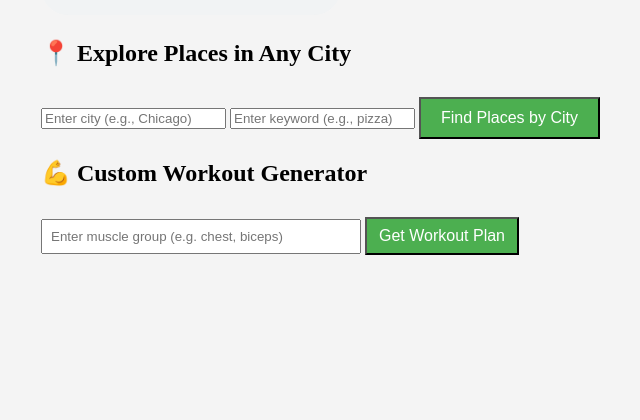
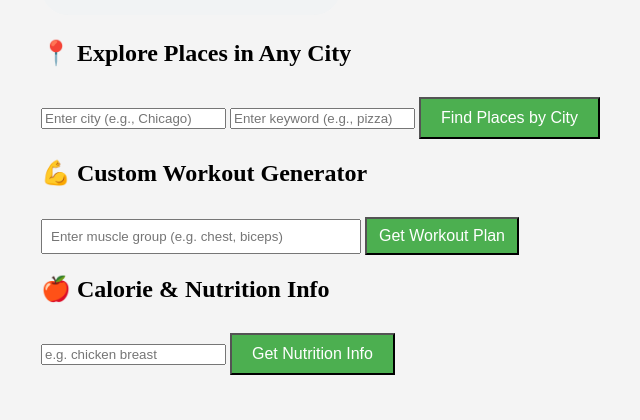
Before and after one commit to wgodderz/AI_API_Project, a Flask app: page / in a window 1280 px wide. Shown: the part 935-1355 px from the top of the page, without its empty margins (4-644 px from the left). Before the commit the page ends 1190 px from the top, so only its background shows below. Run offline with Flask 3, Linux system fonts and the light colour scheme; parts of the project's set-up code (start-up, migrations or seed data) failed here and were passed over; some libraries are stand-ins or nearby versions.

Commit message:
food Nutrition api

```diff
--- a/app.py
+++ b/app.py
@@ -228,6 +228,39 @@ def get_workout():
     except Exception as e:
         return jsonify({"error": str(e)}), 500
 
+@app.route("/get_calories", methods=["POST"])
+def get_calories():
+    data = request.get_json()
+    food_item = data.get("food", "").strip().lower()
+    if not food_item:
+        return jsonify({"error": "Please enter a food item."}), 400
+
+    USDA_API_KEY = os.getenv("USDA_API_KEY")
+    search_url = f"https://api.nal.usda.gov/fdc/v1/foods/search"
+    params = {
+        "api_key": USDA_API_KEY,
+        "query": food_item,
+        "pageSize": 1
+    }
+
+    try:
+        search_response = requests.get(search_url, params=params)
+        search_response.raise_for_status()
+        search_data = search_response.json()
+
+        if not search_data["foods"]:
+            return jsonify({"error": "No data found for that food."})
+
+        food = search_data["foods"][0]
+        return jsonify({
+            "name": food.get("description", "Unknown"),
+            "calories": food.get("foodNutrients", [{}])[3].get("value", "N/A"),  # Approx index
+            "protein": food.get("foodNutrients", [{}])[0].get("value", "N/A"),
+            "carbohydrates": food.get("foodNutrients", [{}])[1].get("value", "N/A"),
+            "fat": food.get("foodNutrients", [{}])[2].get("value", "N/A")
+        })
+    except Exception as e:
+        return jsonify({"error": str(e)}), 500
 
 
 if __name__ == "__main__": #calls main
--- a/templates/index.html
+++ b/templates/index.html
@@ -50,6 +50,15 @@
     <ul id="workoutResultsList" style="margin-top: 20px;"></ul>
     </section>
 
+    <section>
+    <h2>🍎 Calorie & Nutrition Info</h2>
+    <form id="calorie-form">
+        <input type="text" id="food-input" placeholder="e.g. chicken breast" required />
+        <button type="submit">Get Nutrition Info</button>
+    </form>
+
+    <div id="calorie-result"></div>
+    </section>
 
     <script> //start ther JavaScript code
     document.getElementById("text-form").addEventListener("submit", async function(e) { // listens for the form submission
@@ -207,6 +216,39 @@ function getWorkout() {
     });
 }
 
+document.getElementById("calorie-form").addEventListener("submit", async (e) => {
+    e.preventDefault();
+    const food = document.getElementById("food-input").value.trim();
+    const resultDiv = document.getElementById("calorie-result");
+    resultDiv.innerHTML = "Loading...";
+
+    try {
+      const response = await fetch("/get_calories", {
+        method: "POST",
+        headers: { "Content-Type": "application/json" },
+        body: JSON.stringify({ food })
+      });
+
+      const data = await response.json();
+
+      if (data.error) {
+        resultDiv.innerHTML = `<p>⚠️ ${data.error}</p>`;
+      } else {
+        resultDiv.innerHTML = `
+          <h3>${data.name}</h3>
+          <ul>
+            <li><strong>Calories:</strong> ${data.calories}</li>
+            <li><strong>Protein:</strong> ${data.protein} g</li>
+            <li><strong>Carbs:</strong> ${data.carbohydrates} g</li>
+            <li><strong>Fat:</strong> ${data.fat} g</li>
+          </ul>
+        `;
+      }
+    } catch (err) {
+      resultDiv.innerHTML = `<p>❌ Something went wrong. Try again later.</p>`;
+    }
+  });
+
 </script>
 </body>
 </html>
```
